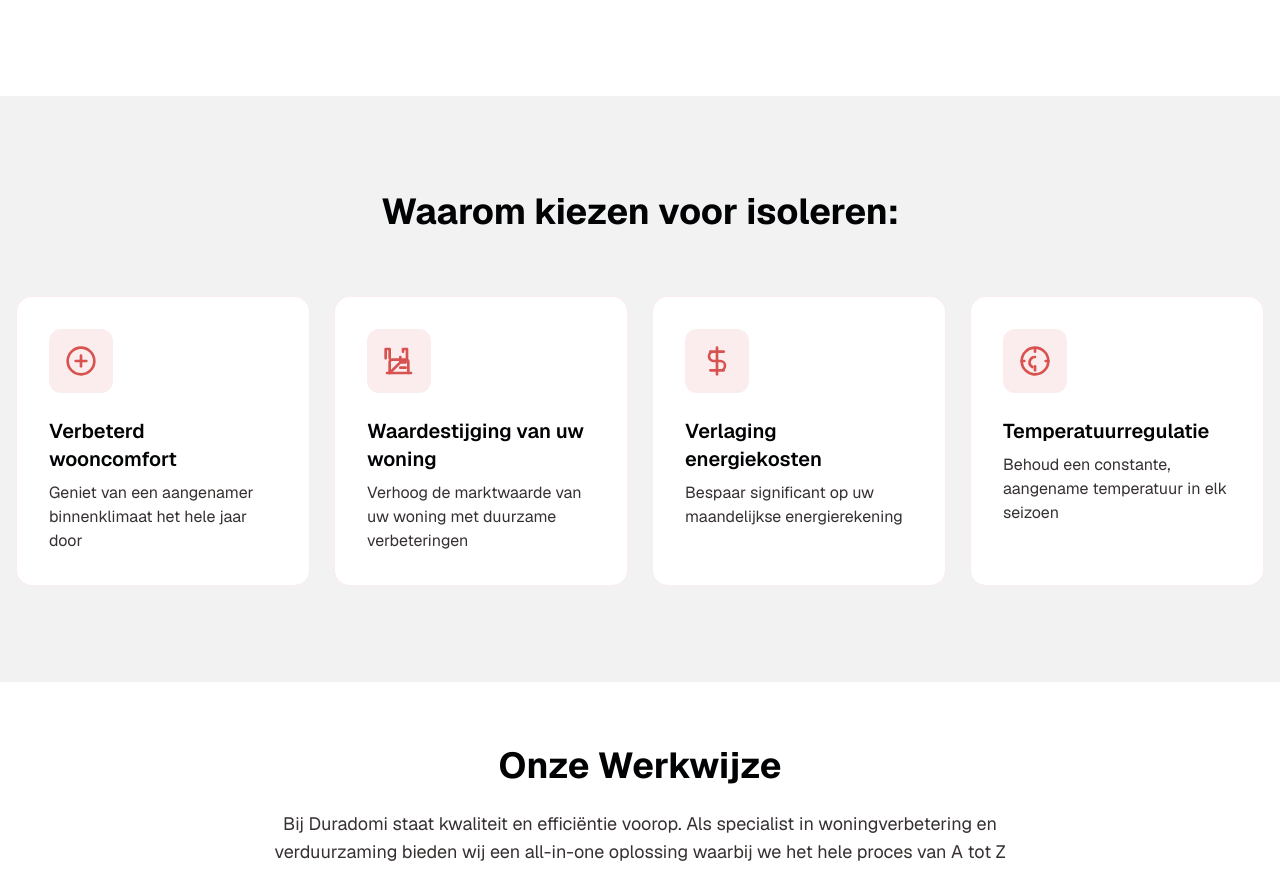
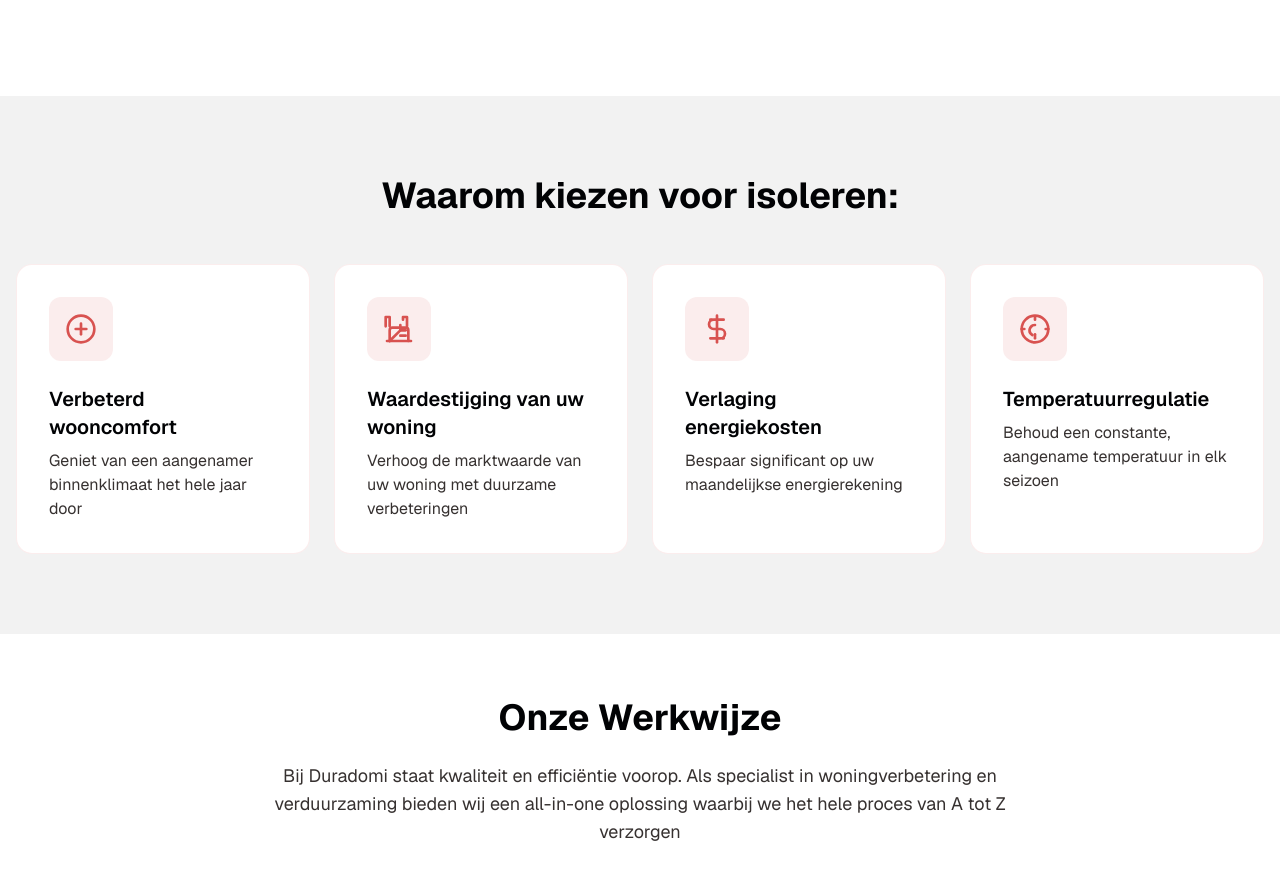
Before and after one commit to Haseeb-WebDeveloper/Duradomi-Home-Improvement-Company, a Next.js app: page / in a window 1280 px wide. Shown: the part 1868-2742 px from the top of the page. Built offline with nearby package versions, Linux system fonts and the light colour scheme.

Commit message:
banner image chnaged

```diff
--- a/src/components/layout/hero-section.tsx
+++ b/src/components/layout/hero-section.tsx
@@ -105,7 +105,7 @@ export function HeroSection() {
             className="relative h-[300px] md:h-[400px] mx-auto rounded-2xl overflow-hidden shadow-xl border border-border"
           >
             <Image
-              src="/Banner.avif"
+              src="/Banner.jpg"
               alt="Modern construction project"
               fill
               className="object-cover object-center hover:scale-105 transition-transform duration-700"
--- a/src/components/layout/why-choose-section.tsx
+++ b/src/components/layout/why-choose-section.tsx
@@ -60,14 +60,14 @@ const features = [
 
 export default function WhyChooseSection() {
   return (
-    <section className="py-24 bg-foreground/5">
+    <section className="py-20 bg-foreground/5">
       <div className="container mx-auto px-4">
         <motion.div
           initial={{ opacity: 0, y: 20 }}
           whileInView={{ opacity: 1, y: 0 }}
           viewport={{ once: true }}
           transition={{ duration: 0.5 }}
-          className="text-center max-w-3xl mx-auto mb-16"
+          className="text-center max-w-3xl mx-auto mb-12"
         >
           <h2 className="text-4xl font-bold mb-2">
             Waarom kiezen voor isoleren:
```
